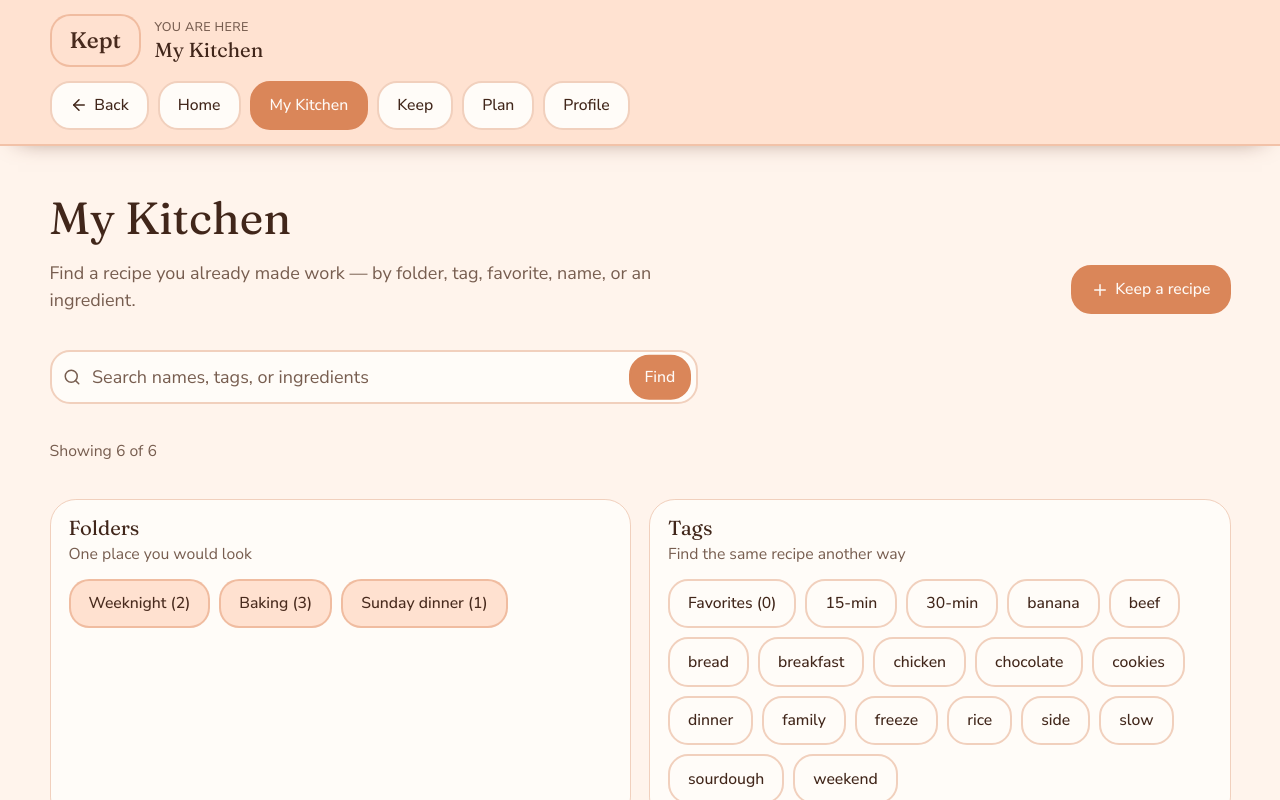
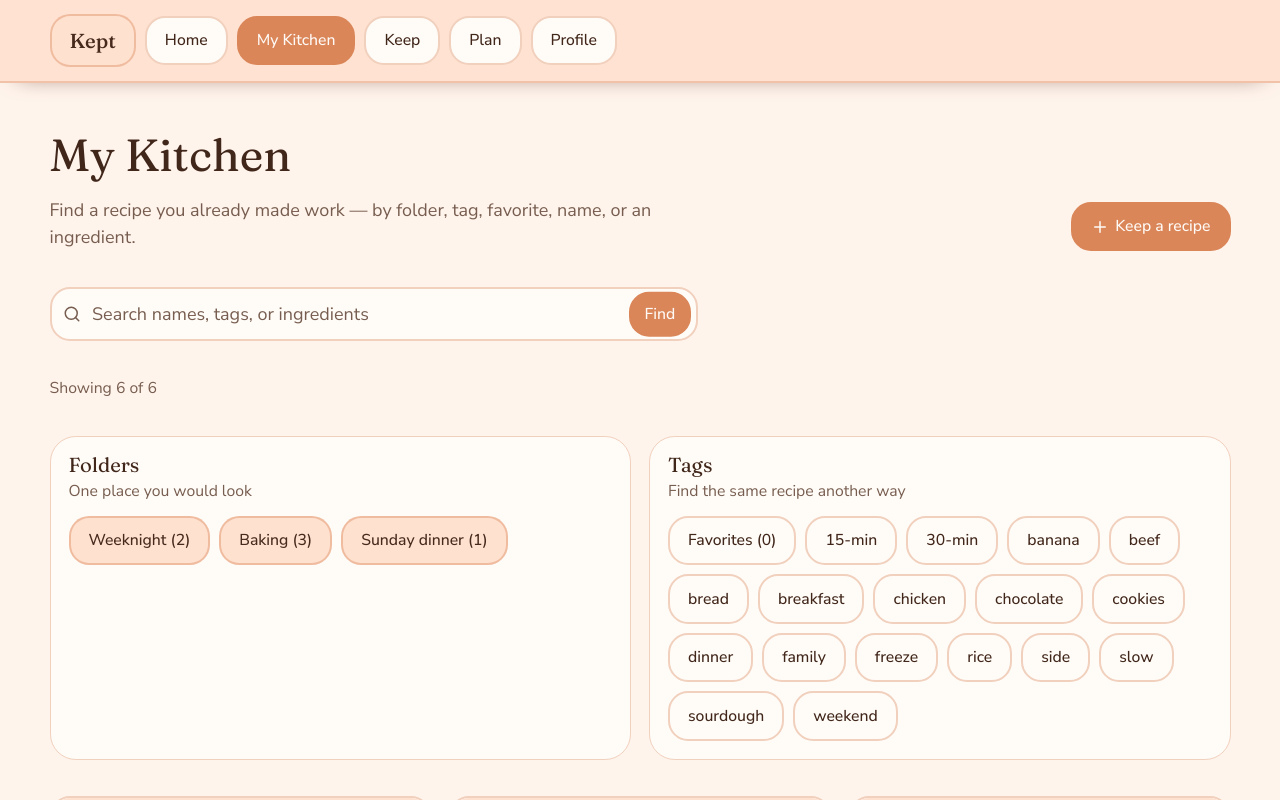
Before and after one commit to DarthJarJar3/Kept, a Next.js app: page /kitchen in a window 1280 px wide. Shown: the top 800 px of the page. Built offline with nearby package versions, Linux system fonts and the light colour scheme.

Commit message:
Put Kept in the same nav row and drop You are here
The phone bar already scrolled as boxed pills; the logo and location
label were stacking above it. One row is enough.

Co-authored-by: csc334 <csc334@byu.edu>

```diff
--- a/src/app/globals.css
+++ b/src/app/globals.css
@@ -115,6 +115,7 @@
 .site-nav {
   display: flex;
   flex-wrap: nowrap;
+  align-items: center;
   gap: 0.5rem;
   overflow-x: auto;
   padding-bottom: 0.2rem;
--- a/src/components/site-header.tsx
+++ b/src/components/site-header.tsx
@@ -1,6 +1,5 @@
 "use client";
 
-import { ArrowLeft } from "lucide-react";
 import { AppButton } from "@/components/app-button";
 
 type NavId = "home" | "kitchen" | "recipe" | "keep" | "plan" | "profile";
@@ -13,70 +12,29 @@ const links: { id: NavId; href: string; label: string }[] = [
   { id: "profile", href: "/profile", label: "Profile" },
 ];
 
-const titles: Record<NavId, string> = {
-  home: "Home",
-  kitchen: "My Kitchen",
-  recipe: "Recipe",
-  keep: "Keep a recipe",
-  plan: "This week",
-  profile: "Profile",
-};
-
 export function SiteHeader({ current = "home" }: { current?: NavId }) {
-  const back =
-    current === "home"
-      ? null
-      : current === "recipe" || current === "keep"
-        ? { href: "/kitchen", label: "Back" }
-        : { href: "/", label: "Back" };
+  const activeId = current === "recipe" ? "kitchen" : current;
 
   return (
     <header className="sticky top-0 z-20 border-b-2 border-primary/35 bg-secondary/95 shadow-[0_8px_24px_-18px_oklch(0.45_0.06_45)] backdrop-blur">
-      <div className="page-shell page-shell-wide flex flex-col gap-3 py-3">
-        <div className="flex items-center justify-between gap-3">
-          <div className="flex min-w-0 items-center gap-3">
-            <AppButton
-              href="/"
-              variant={current === "home" ? "primary" : "peach"}
-              className="font-heading text-lg sm:text-xl"
-              aria-current={current === "home" ? "page" : undefined}
-            >
-              Kept
-            </AppButton>
-            <div className="min-w-0">
-              <p className="text-[0.7rem] font-medium tracking-wide text-muted-foreground uppercase">
-                You are here
-              </p>
-              <p className="truncate font-heading text-lg leading-tight">
-                {titles[current]}
-              </p>
-            </div>
-          </div>
-          {back ? (
-            <AppButton href={back.href} variant="secondary" className="sm:hidden">
-              <ArrowLeft className="size-4" />
-              {back.label}
-            </AppButton>
-          ) : null}
-        </div>
+      <div className="page-shell page-shell-wide py-3">
         <nav aria-label="Main" className="site-nav">
-          {back ? (
-            <AppButton
-              href={back.href}
-              variant="secondary"
-              className="hidden shrink-0 sm:inline-flex"
-            >
-              <ArrowLeft className="size-4" />
-              {back.label}
-            </AppButton>
-          ) : null}
+          <AppButton
+            href="/"
+            variant={activeId === "home" ? "primary" : "peach"}
+            className="font-heading text-lg shrink-0"
+            aria-current={activeId === "home" ? "page" : undefined}
+            aria-label="Kept home"
+          >
+            Kept
+          </AppButton>
           {links.map((link) => (
             <AppButton
               key={link.id}
               href={link.href}
-              variant={current === link.id ? "primary" : "secondary"}
+              variant={activeId === link.id ? "primary" : "secondary"}
               className="shrink-0"
-              aria-current={current === link.id ? "page" : undefined}
+              aria-current={activeId === link.id ? "page" : undefined}
             >
               {link.label}
             </AppButton>
```
